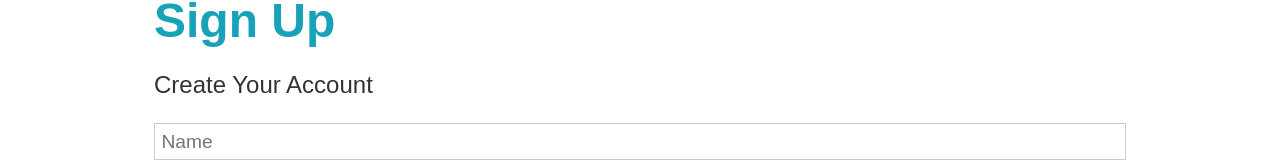
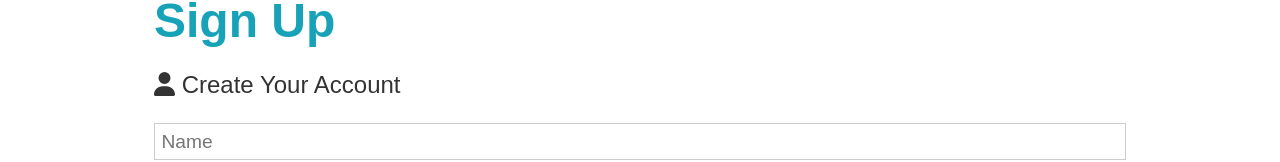
Before and after one commit to karayamanemre/dev-hub, a React (Create React App) app in the folder client/: page /register in a window 1280 px wide. Shown: the part 200-362 px from the top of the page. Built offline with nearby package versions, Linux system fonts and the light colour scheme; a web font is replaced by a local one.

Commit message:
Update Register.js

```diff
--- a/client/src/components/auth/Register.js
+++ b/client/src/components/auth/Register.js
@@ -1,11 +1,13 @@
 import React from 'react';
+import { FontAwesomeIcon } from '@fortawesome/react-fontawesome';
+import { faUser } from '@fortawesome/free-solid-svg-icons';
 
 const Register = () => {
   return (
     <section className="container">
       <h1 className="large text-primary">Sign Up</h1>
       <p className="lead">
-        <i className="fas fa-user"></i> Create Your Account
+        <FontAwesomeIcon icon={faUser} /> Create Your Account
       </p>
       <form className="form" action="create-profile.html">
         <div className="form-group">
```
